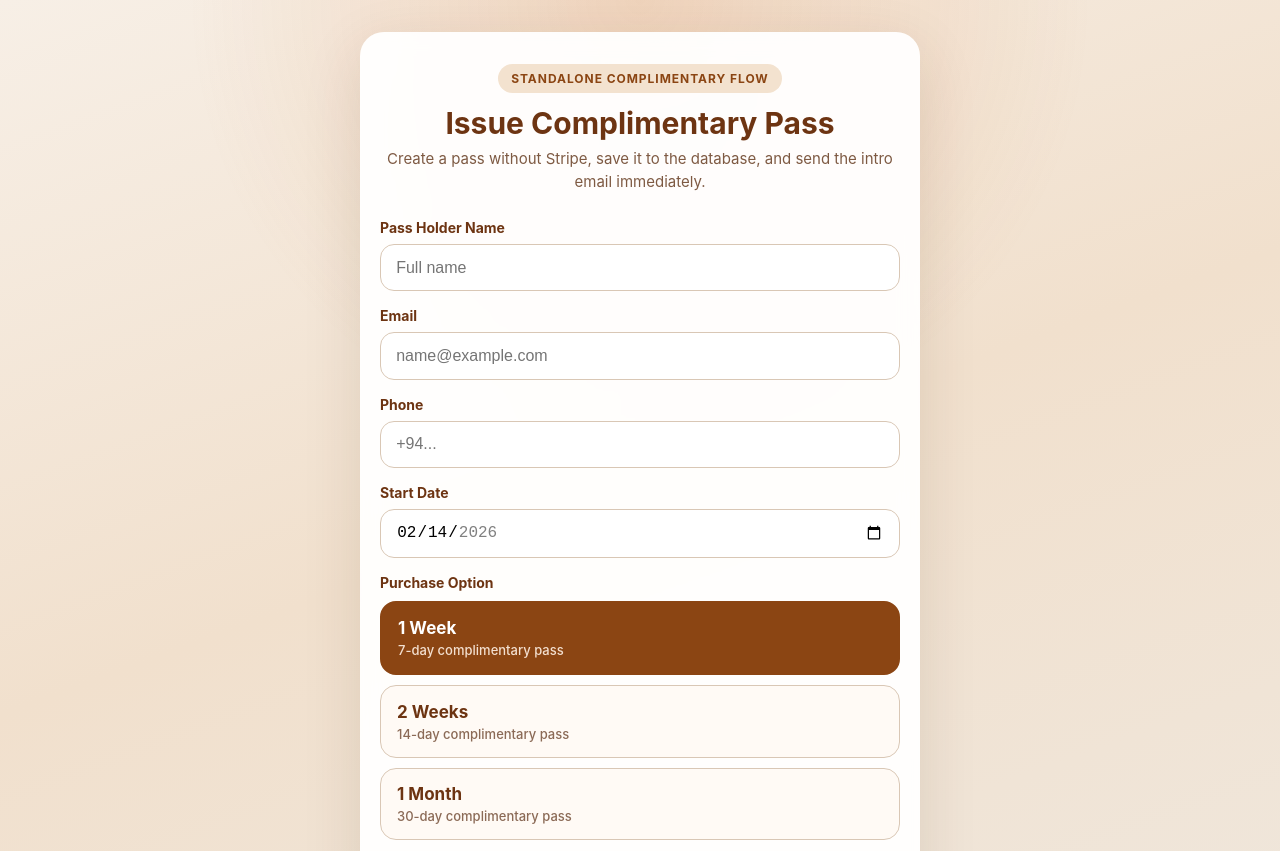
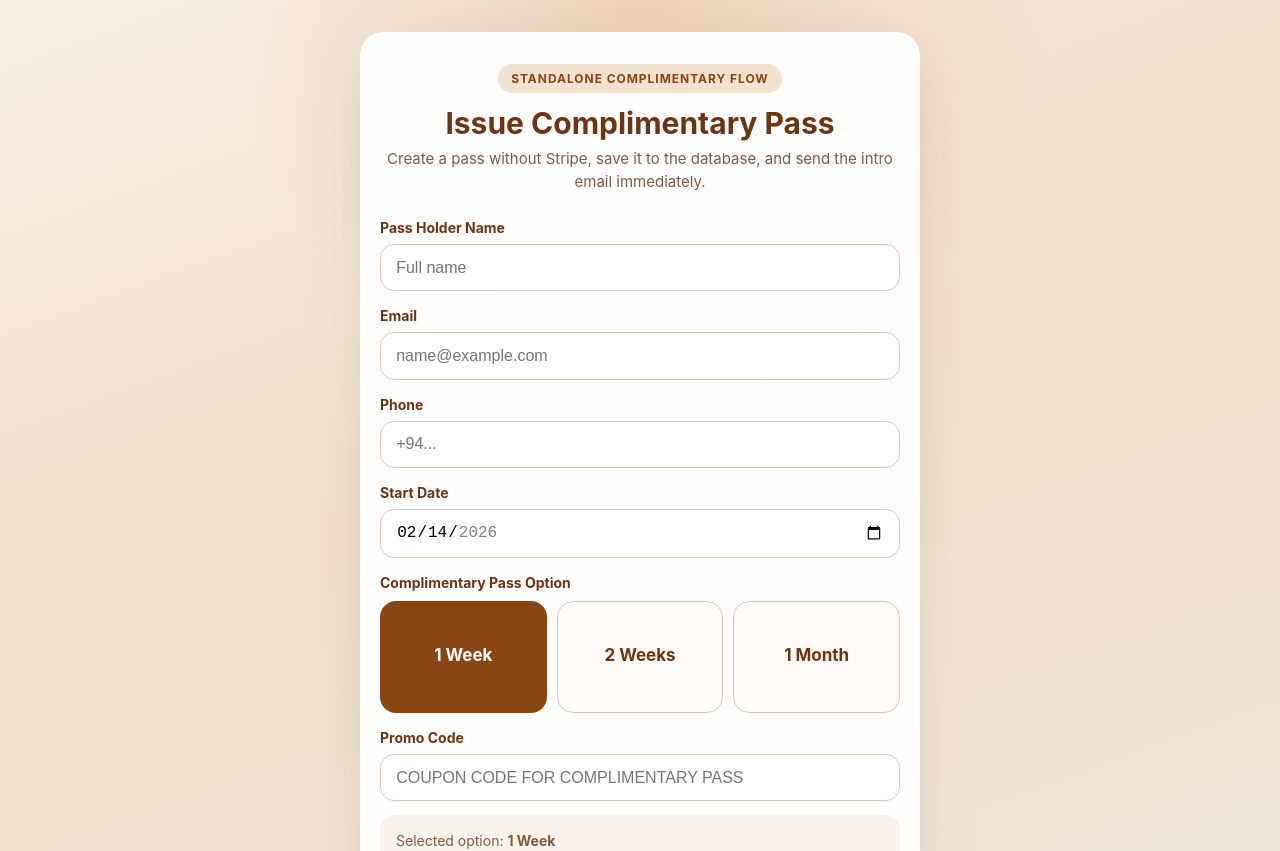
Before and after one commit to viji9898/pass-ahangama, a React (Vite) app: page /comp in a window 1280 px wide. Shown: the top 851 px of the page. Built offline with nearby package versions, Linux system fonts and the light colour scheme.

Commit message:
update-ui-comp-pass

```diff
--- a/src/Comp.jsx
+++ b/src/Comp.jsx
@@ -4,17 +4,17 @@ const passOptions = [
   {
     passType: "comp_7",
     label: "1 Week",
-    description: "7-day complimentary pass",
+    description: "",
   },
   {
     passType: "comp_14",
     label: "2 Weeks",
-    description: "14-day complimentary pass",
+    description: "",
   },
   {
     passType: "comp_30",
     label: "1 Month",
-    description: "30-day complimentary pass",
+    description: "",
   },
 ];
 
@@ -170,7 +170,7 @@ function Comp() {
             />
           </label>
 
-          <label style={labelStyle}>
+          <label style={fieldWrapperStyle}>
             Start Date
             <input
               type="date"
@@ -179,15 +179,21 @@ function Comp() {
               max={maxDate}
               value={formData.startDate}
               onChange={handleChange("startDate")}
-              style={inputStyle}
+              style={dateInputStyle}
             />
           </label>
 
           <div>
             <div style={{ ...labelStyle, marginBottom: 8 }}>
-              Purchase Option
+              Complimentary Pass Option
             </div>
-            <div style={{ display: "grid", gap: 10 }}>
+            <div
+              style={{
+                display: "grid",
+                gridTemplateColumns: "repeat(3, minmax(0, 1fr))",
+                gap: 10,
+              }}
+            >
               {passOptions.map((option) => {
                 const active = option.passType === formData.passType;
                 return (
@@ -202,14 +208,15 @@ function Comp() {
                     }
                     style={{
                       width: "100%",
-                      textAlign: "left",
+                      minHeight: 112,
+                      textAlign: "center",
                       borderRadius: 16,
                       border: active
                         ? "2px solid #8B4513"
                         : "1px solid #d9c7b5",
                       background: active ? "#8B4513" : "#fffaf5",
                       color: active ? "#fff" : "#6d3412",
-                      padding: "0.95rem 1rem",
+                      padding: "0.95rem 0.75rem",
                     }}
                   >
                     <div style={{ fontWeight: 700, fontSize: 17 }}>
@@ -356,8 +363,16 @@ const labelStyle = {
   fontSize: 14,
 };
 
+const fieldWrapperStyle = {
+  ...labelStyle,
+  width: "100%",
+  minWidth: 0,
+};
+
 const inputStyle = {
   width: "100%",
+  maxWidth: "100%",
+  minWidth: 0,
   marginTop: 6,
   padding: "0.85rem 0.95rem",
   borderRadius: 14,
@@ -365,6 +380,11 @@ const inputStyle = {
   boxSizing: "border-box",
   fontSize: 16,
   background: "#fff",
+};
+
+const dateInputStyle = {
+  ...inputStyle,
+  display: "block",
 };
 
 const resultRowStyle = {
```
Also changed, not shown: 2 other files (tests, documents, lock files or other folders).
